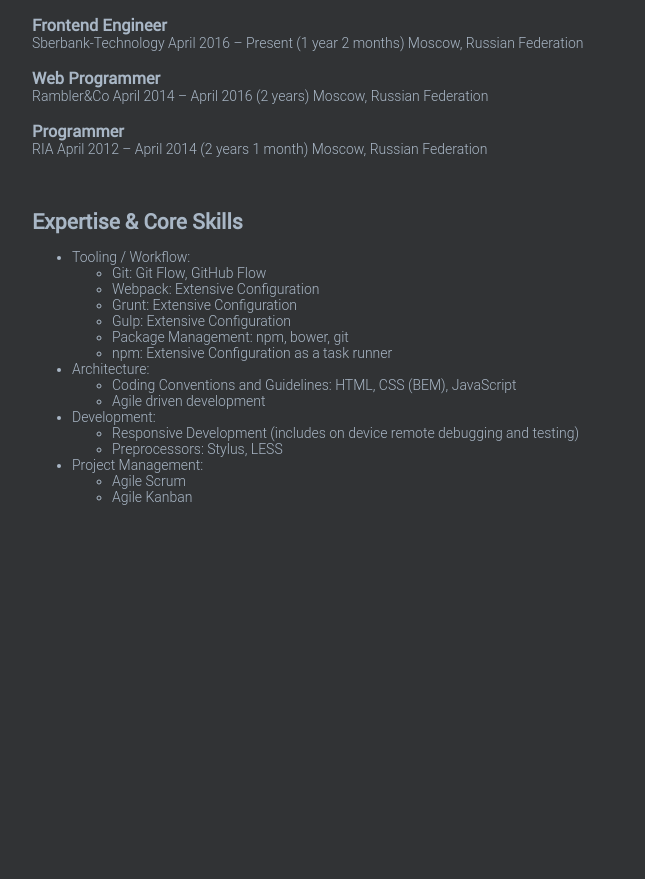
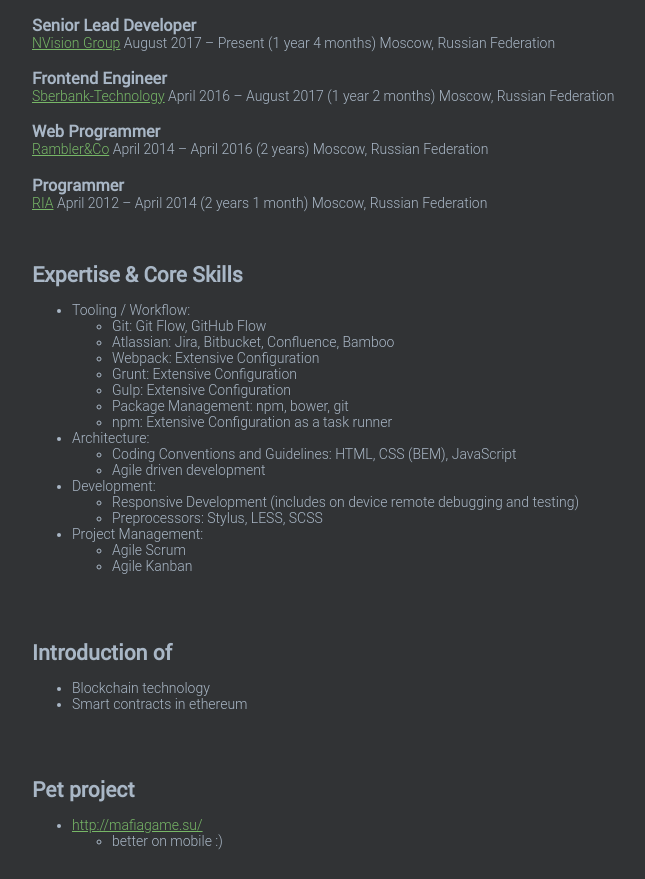
Before and after one commit to signalhub/signalhub, a plain HTML site: page index.html in a window 1280 px wide. Shown: the part 499-1378 px from the top of the page, without its empty margins (274-919 px from the left). Before the commit the page ends 1034 px from the top, so only its background shows below. Drawn offline with Linux system fonts and the light colour scheme.

Commit message:
update experience

```diff
--- a/data.csv
+++ b/data.csv
@@ -1,6 +1,6 @@
 FrontEnd-JavaScript-Vanilla JS,200
-FrontEnd-JavaScript-React JS,80
-FrontEnd-JavaScript-Angular JS,90
+FrontEnd-JavaScript-Angular JS,100
+FrontEnd-JavaScript-React JS,70
 FrontEnd-JavaScript-CoffeScript,20
 FrontEnd-JavaScript-jQuery,10
 FrontEnd-ActionScript-Flash,10
--- a/index.html
+++ b/index.html
@@ -61,24 +61,32 @@
         <div class="desc full-static">
           <h2>Experience</h2>
           <div class="subscribe">
+            <h3 class="post">Senior Lead Developer</h3>
+            <div class="place">
+              <a href="https://www.linkedin.com/company/nvision-group/" target="_blank">NVision Group</a>
+              August 2017 – Present (1 year 4 months) Moscow, Russian Federation
+            </div>
+
+          </div>
+          <div class="subscribe">
             <h3 class="post">Frontend Engineer</h3>
             <div class="place">
-              Sberbank-Technology
-              April 2016 – Present (1 year 2 months) Moscow, Russian Federation
+              <a href="https://www.linkedin.com/company/sberbank-technology/" target="_blank">Sberbank-Technology</a>
+              April 2016 – August 2017 (1 year 2 months) Moscow, Russian Federation
             </div>
 
           </div>
           <div class="substring">
             <h3 class="post">Web Programmer</h3>
             <div class="place">
-              Rambler&Co
+              <a href="https://www.linkedin.com/company/rambler/" target="_blank">Rambler&Co</a>
               April 2014 – April 2016 (2 years) Moscow, Russian Federation
             </div>
           </div>
           <div class="substring">
             <h3 class="post">Programmer</h3>
             <div class="place">
-              RIA
+              <a href="https://www.linkedin.com/company/ria-novosti/" target="_blank">RIA</a>
               April 2012 – April 2014 (2 years 1 month) Moscow, Russian Federation
             </div>
           </div>
@@ -90,6 +98,7 @@
               <li>Tooling / Workflow:</li>
               <ul>
                 <li>Git: Git Flow, GitHub Flow</li>
+                <li>Atlassian: Jira, Bitbucket, Confluence, Bamboo</li>
                 <li>Webpack: Extensive Configuration</li>
                 <li>Grunt: Extensive Configuration</li>
                 <li>Gulp: Extensive Configuration</li>
@@ -104,12 +113,32 @@
               <li>Development:</li>
               <ul>
                 <li>Responsive Development (includes on device remote debugging and testing)</li>
-                <li>Preprocessors: Stylus, LESS</li>
+                <li>Preprocessors: Stylus, LESS, SCSS</li>
               </ul>
               <li>Project Management:</li>
               <ul>
                 <li>Agile Scrum</li>
                 <li>Agile Kanban</li>
+              </ul>
+            </ul>
+          </div>
+        </div>
+        <div class="desc clear full-static">
+          <h2>Introduction of</h2>
+          <div class="subscript">
+            <ul>
+              <li>Blockchain technology</li>
+              <li>Smart contracts in ethereum</li>
+            </ul>
+          </div>
+        </div>
+        <div class="desc clear full-static">
+          <h2>Pet project</h2>
+          <div class="subscript">
+            <ul>
+              <li><a href="http://mafiagame.su/" target="_blank">http://mafiagame.su/</a></li>
+              <ul>
+                <li>better on mobile :)</li>
               </ul>
             </ul>
           </div>
```
Also changed, not shown: xim/index.html (+1 -1 lines), assets/css/application.css, 4 other files.
